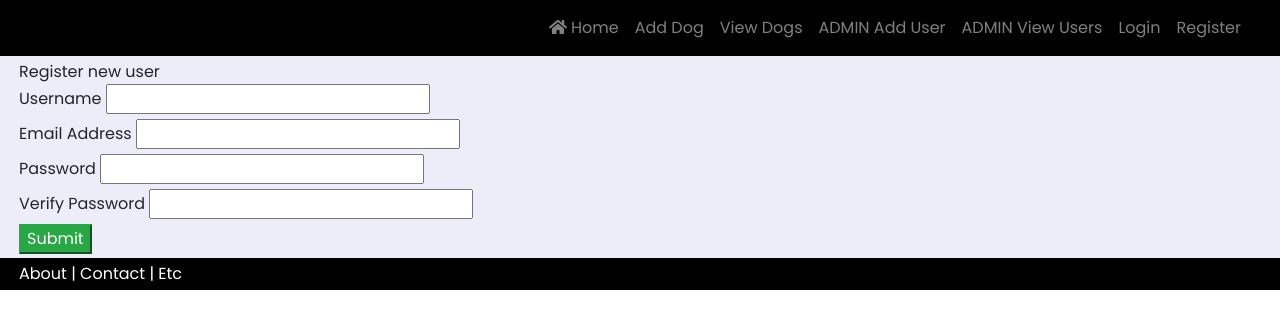
After one commit to joegiglio/flask-crud, a Flask app: page /register/ in a window 1280 px wide. The commit adds this page. Shown: the top 329 px of the page. Run offline with Flask 2, Linux system fonts and the light colour scheme; some libraries are stand-ins or nearby versions.

Commit message:
Added password hashing.  Have to fix indenting.

```diff
--- a/app.py
+++ b/app.py
@@ -10,11 +10,12 @@ from flask_sqlalchemy import SQLAlchemy
 from sqlalchemy import exc, func, MetaData
 from utils import session_dump
 from flask_migrate import Migrate
+from werkzeug.security import generate_password_hash, check_password_hash
 from strings import greeting
 
 
 # Unused but may need them later!
-#from werkzeug.security import generate_password_hash, check_password_hash
+
 #from datetime import datetime
 #from itsdangerous import URLSafeTimedSerializer, SignatureExpired, BadTimeSignature
 #from utils import session_dump, is_user_admin
@@ -79,6 +80,34 @@ class CreateUserForm(FlaskForm):
 
 class EditUserForm(CreateUserForm):
     pass
+
+
+class RegisterUserForm(FlaskForm):
+    email = StringField('Email Address', validators=[
+        InputRequired(),
+        Email(message="Invalid email address."),
+        Length(message="Email address must be between 5 and 50 characters",
+               min=5, max=50)
+    ])
+
+    username = StringField('Username', validators=[
+        InputRequired(),
+        Length(message="Username must be between 4 and 20 characters",
+               min=4, max=20)
+    ])
+
+    password = PasswordField('Password', validators=[
+        InputRequired(),
+        Length(message="Password must be between 5 and 50 characters",
+               min=5, max=50)
+    ])
+
+    verify_password = PasswordField('Verify Password', validators=[
+        InputRequired(),
+        EqualTo('password', message="Passwords must match."),
+        Length(message="Password must be between 5 and 50 characters",
+               min=5, max=50)
+    ])
 
 
 class UserSortForm(FlaskForm):
@@ -175,7 +204,16 @@ def login():
         password = form.password.data.strip()
 
         #  Check for existence of matching username and password.
-        user = User.query.filter(User.username == username, User.password == password).first()
+        #  Commented so we can use hashed passwords.
+        #user = User.query.filter(User.username == username, User.password == password).first()
+
+        user = User.query.filter(User.username == username).first()
+
+        if check_password_hash(user.password, password):
+            return "pass"
+        else:
+            return "not pass"
+
         if user:
             try:
                 user.login_count = user.login_count + 1
@@ -292,6 +330,55 @@ def view_users():
                            title="View Users",
                            object="users"
                            )
+
+
+@app.route('/register/', methods=['GET', 'POST'])
+def register():
+    form = RegisterUserForm()
+
+    if form.validate_on_submit():
+        username = form.username.data.strip()
+        email = form.email.data.strip()
+        password = form.password.data.strip()
+        hashed_password = generate_password_hash(password, method='sha256')
+        level = 100
+
+        #  Check for existence of username and email address.
+        username_exists = User.query.filter(User.username == username).first()
+        if username_exists:
+            flash(u'Username already exists', 'alert-danger')
+            return render_template('register.html', form=form, object="user", title="Register")
+
+        email_exists = User.query.filter(User.email == email).first()
+        if email_exists:
+            flash(u'Email already exists', 'alert-danger')
+            return render_template('register.html', form=form, object="user", title="Register")
+
+        try:
+            new_user = User(username=username,
+                            email=email,
+                            level=level,
+                            password=hashed_password,
+                            created_at=datetime.utcnow(),
+                            )
+            db.session.add(new_user)
+            db.session.commit()
+        except exc.IntegrityError:
+            flash(u'DB Integrity error.', 'alert-danger')  # Should never occur since we already check for dupes.
+            return render_template('register.html', form=form, object="user", title="Register")
+        except exc.OperationalError:
+            flash(u'DB failure.', 'alert-danger')  # Is DB down?  Does table exist?
+            return render_template('register.html', form=form, object="user", title="Register")
+        except Exception as e:
+            print(e)
+            flash(u'Unhandled database exception.', 'alert-danger')
+            return render_template('register.html', form=form, object="user", title="Register")
+
+        flash(u'User added', 'alert-success')
+        return redirect((url_for("view_users")))
+    else:
+        # return "<h1>Error</h1>"
+        return render_template('register.html', form=form, object="user", title="Register")
 
 
 @app.route('/edit-user/<int:my_id>/', methods=['GET', 'POST'])
--- a/templates/_navbar.html
+++ b/templates/_navbar.html
@@ -30,6 +30,9 @@
                     <li class="nav-item">
                         <a class="nav-link nav-link-secondary" href="{{ url_for('login') }}">Login</a>
                     </li>
+                    <li class="nav-item">
+                        <a class="nav-link nav-link-secondary" href="{{ url_for('register') }}">Register</a>
+                    </li>
                 {% else %}
                     <li class="nav-item">
                         <a class="nav-link nav-link-secondary" href="{{ url_for('session_test') }}">Session Dump</a>
--- /dev/null
+++ b/templates/register.html
@@ -0,0 +1,29 @@
+{% extends "base.html" %}
+
+{% block title %}
+{{ title }}
+{% endblock %}
+
+{% block content %}
+    {% if object=="user" %}
+        <div class="container-fluid bg-light-grey text-black">
+            <div class="col-sm-8 p-1">
+                Register new user <br>
+                <form method="post">
+
+                    {{ form.csrf_token }}
+                    {{ render_field_no_break(form.username) }}<br>
+                    {{ render_field_no_break(form.email) }}<br>
+                    {{ render_field_no_break(form.password) }}<br>
+                    {{ render_field_no_break(form.verify_password) }}<br>
+
+                    <input type="submit" value="Submit" class="btn-success"
+                           onclick="this.form.submit(); this.disabled = true; this.value = 'Submitting...';">
+
+                </form>
+            </div>
+        </div>
+    {% else %}
+        INVALID OBJECT
+    {% endif %}
+{% endblock %}
```
